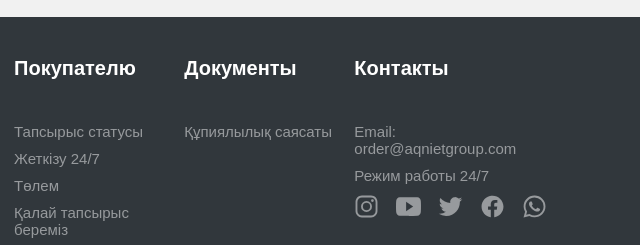
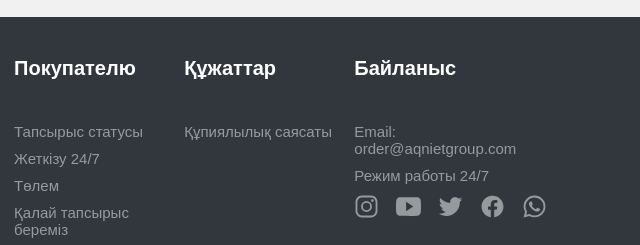
Before and after one commit to Guln87Adina2019/------, a plain HTML site: page index.html in a window 1280 px wide. Shown: the part 5281-5526 px from the top of the page, 526-1166 px from the left. Drawn offline with nearby package versions, Linux system fonts and the light colour scheme.

Commit message:
add project

```diff
--- a/index.html
+++ b/index.html
@@ -250,7 +250,7 @@
                 </div>
 
                 <div class="footer-infomation">
-                    <h1>Документы</h1>
+                    <h1>Құжаттар</h1>
                     <div class="footer-infomation-texts">
                         <a href="">Құпиялылық саясаты</a>
                         <a href=""></a>
@@ -258,7 +258,7 @@
                 </div>
 
                 <div class="footer-infomation">
-                    <h1>Контакты</h1>
+                    <h1>Байланыс</h1>
                     <div class="footer-infomation-texts">
                         <a href="">Email: order@aqnietgroup.com</a>
                         <a href="">Режим работы 24/7</a>
```
